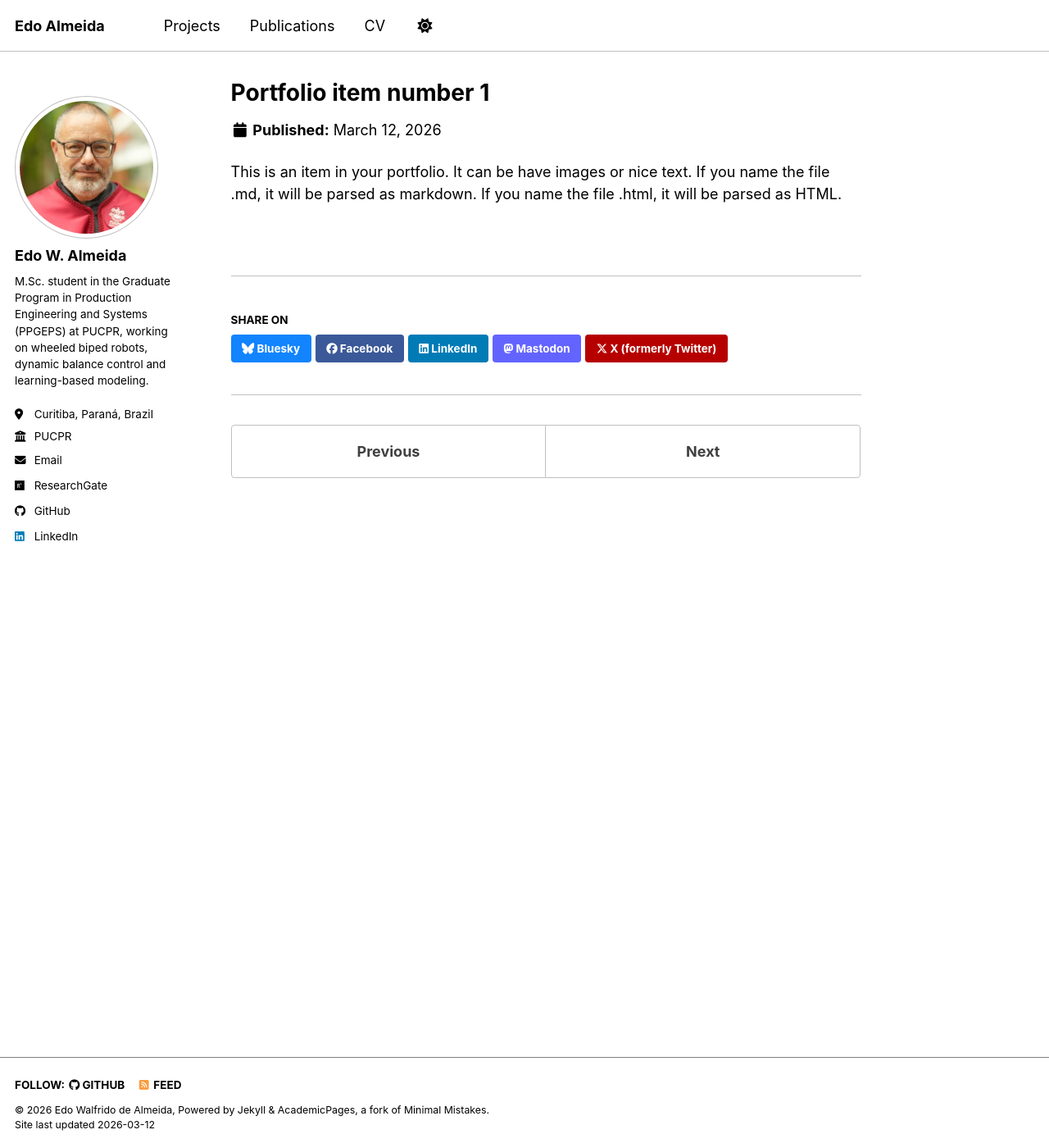
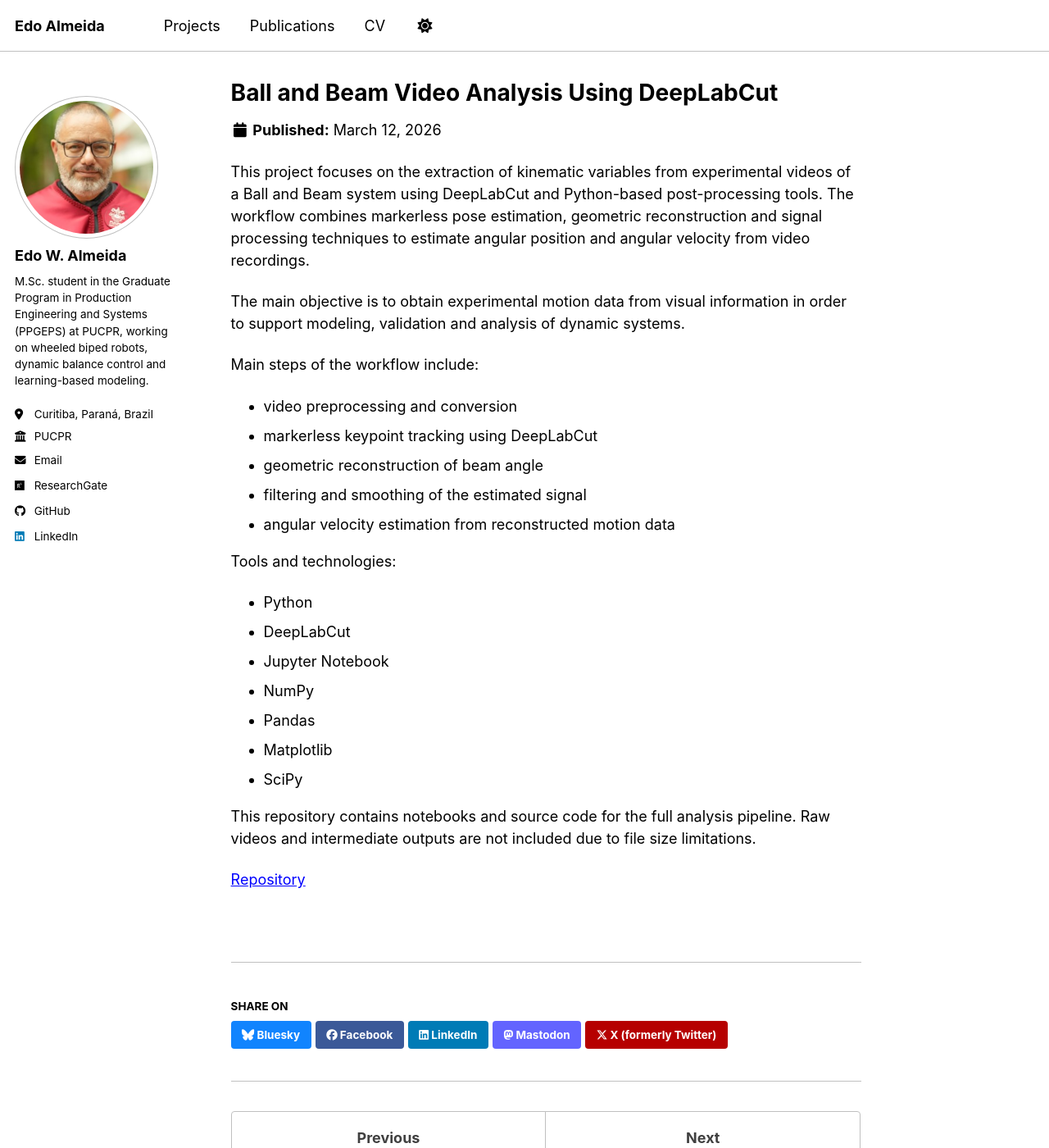
Before and after one commit to EdoAlmeida/EdoAlmeida.github.io, a Jekyll site: the page built from _portfolio/ball-and-beam-deeplabcut.md, in a window 1280 px wide and 1400 px high. Shown: the whole window at 82% size. Built offline with Jekyll 4.4.1, drawn with Linux system fonts in a browser that asks for light colours; a script bundle is joined from its source files by our own code; library files that are not in the unit come from our copies.

Commit message:
Update ball-and-beam-deeplabcut.md

```diff
--- a/_portfolio/ball-and-beam-deeplabcut.md
+++ b/_portfolio/ball-and-beam-deeplabcut.md
@@ -1,7 +1,31 @@
 ---
-title: "Portfolio item number 1"
-excerpt: "Short description of portfolio item number 1<br/><img src='/images/500x300.png'>"
+title: "Ball and Beam Video Analysis Using DeepLabCut"
 collection: portfolio
+excerpt: "Computer vision-based extraction of angular position and angular velocity from experimental videos of a Ball and Beam system."
 ---
 
-This is an item in your portfolio. It can be have images or nice text. If you name the file .md, it will be parsed as markdown. If you name the file .html, it will be parsed as HTML.
+This project focuses on the extraction of kinematic variables from experimental videos of a Ball and Beam system using DeepLabCut and Python-based post-processing tools. The workflow combines markerless pose estimation, geometric reconstruction and signal processing techniques to estimate angular position and angular velocity from video recordings.
+
+The main objective is to obtain experimental motion data from visual information in order to support modeling, validation and analysis of dynamic systems.
+
+Main steps of the workflow include:
+
+- video preprocessing and conversion
+- markerless keypoint tracking using DeepLabCut
+- geometric reconstruction of beam angle
+- filtering and smoothing of the estimated signal
+- angular velocity estimation from reconstructed motion data
+
+Tools and technologies:
+
+- Python
+- DeepLabCut
+- Jupyter Notebook
+- NumPy
+- Pandas
+- Matplotlib
+- SciPy
+
+This repository contains notebooks and source code for the full analysis pipeline. Raw videos and intermediate outputs are not included due to file size limitations.
+
+[Repository](https://github.com/SEU_USUARIO/SEU_REPOSITORIO)
```
